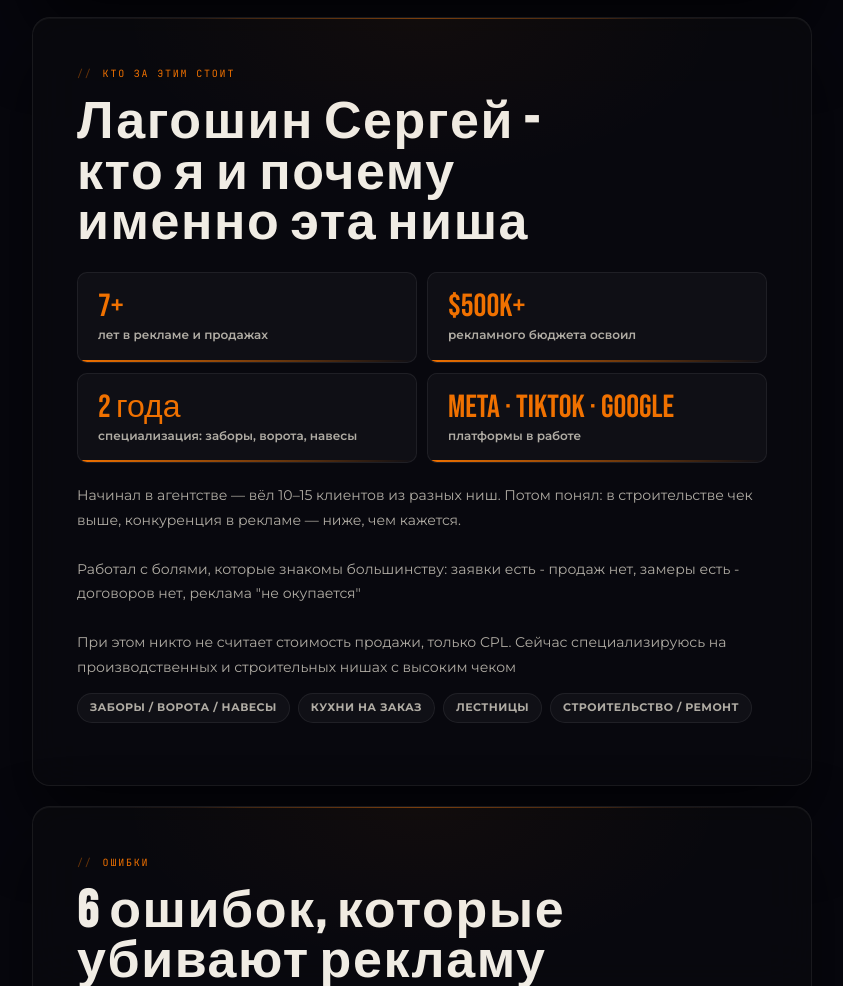
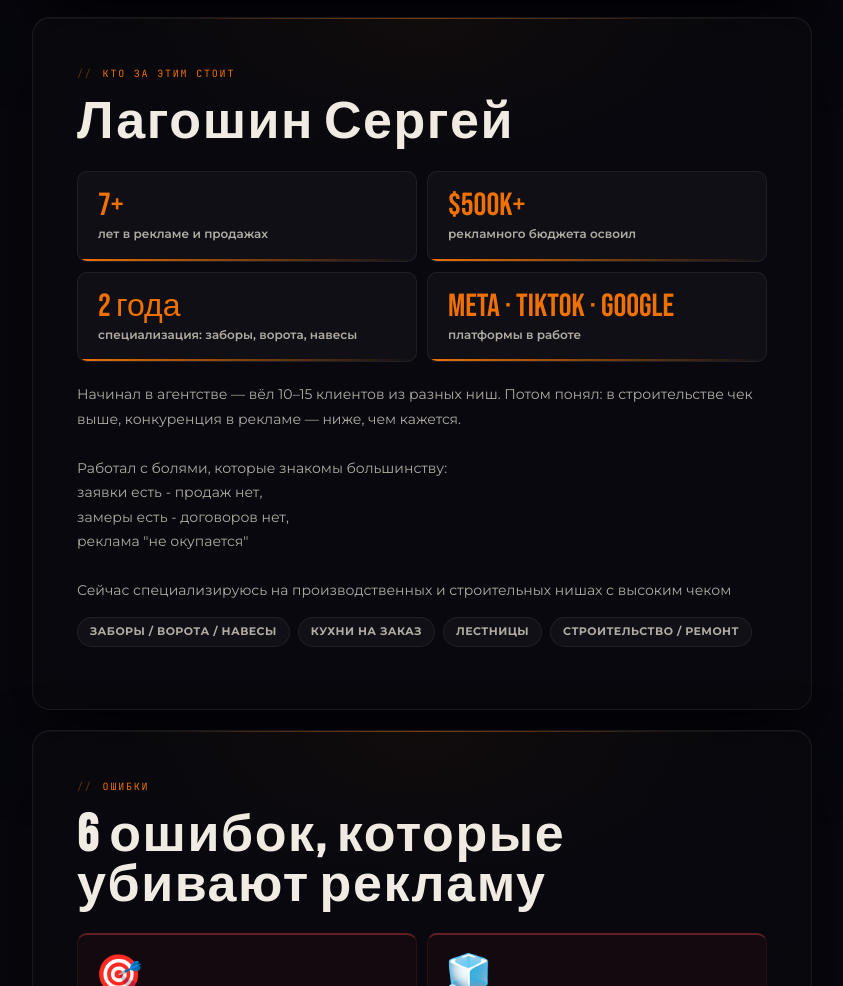
Before and after one commit to srg-lago-bot/100gates, a plain HTML site: page index.html in a window 1280 px wide. Shown: the part 1463-2449 px from the top of the page, without its empty margins (218-1061 px from the left). Drawn offline with Linux system fonts and the light colour scheme.

Commit message:
Update index.html

```diff
--- a/index.html
+++ b/index.html
@@ -508,7 +508,7 @@ footer a{color:var(--orange);text-decoration:none;}
   <div class="cw">
     <div class="gc">
       <div class="stag">Кто за этим стоит</div>
-      <h2>Лагошин Сергей - <br>кто я и почему<br>именно эта ниша</h2>
+      <h2>Лагошин Сергей</h2>
       <div class="agrid">
         <div class="astat"><div class="av">7+</div><div class="al">лет в рекламе и продажах</div></div>
         <div class="astat"><div class="av">$500K+</div><div class="al">рекламного бюджета освоил</div></div>
@@ -517,9 +517,9 @@ footer a{color:var(--orange);text-decoration:none;}
       </div>
       <p>Начинал в агентстве — вёл 10–15 клиентов из разных ниш. Потом понял: в строительстве чек выше, конкуренция в рекламе — ниже, чем кажется.
         <br><br>
-        Работал с болями, которые знакомы большинству: заявки есть - продаж нет, замеры есть - договоров нет, реклама "не окупается"
+        Работал с болями, которые знакомы большинству: <br>заявки есть - продаж нет, <br>замеры есть - договоров нет, <br>реклама "не окупается"
         <br><br>
-        При этом никто не считает стоимость продажи, только CPL. Сейчас специализируюсь на производственных и строительных нишах с высоким чеком</p>
+        Сейчас специализируюсь на производственных и строительных нишах с высоким чеком</p>
       <div class="niches">
         <span class="nt">Заборы / ворота / навесы</span>
         <span class="nt">Кухни на заказ</span>
```
